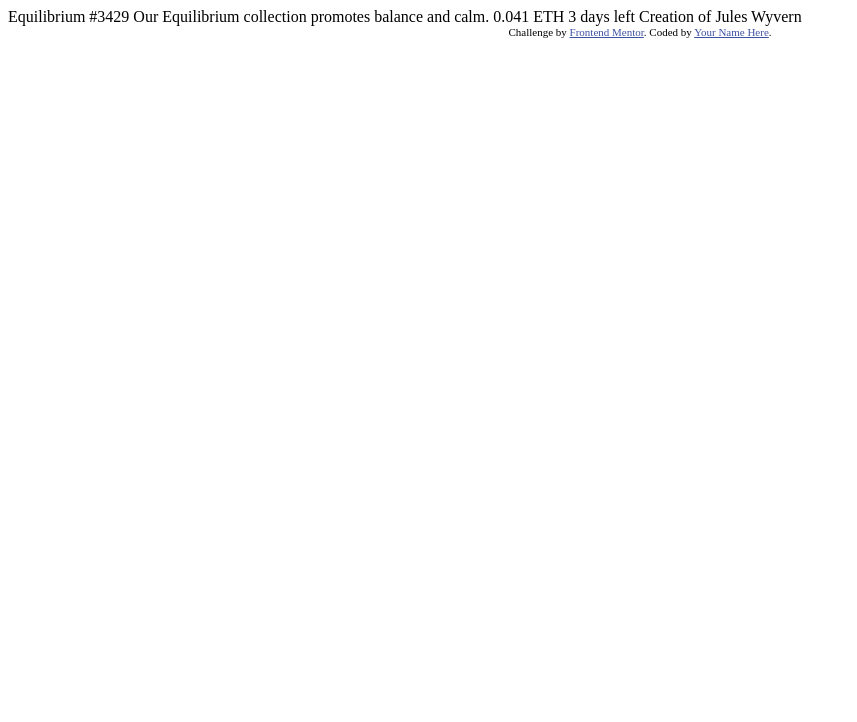
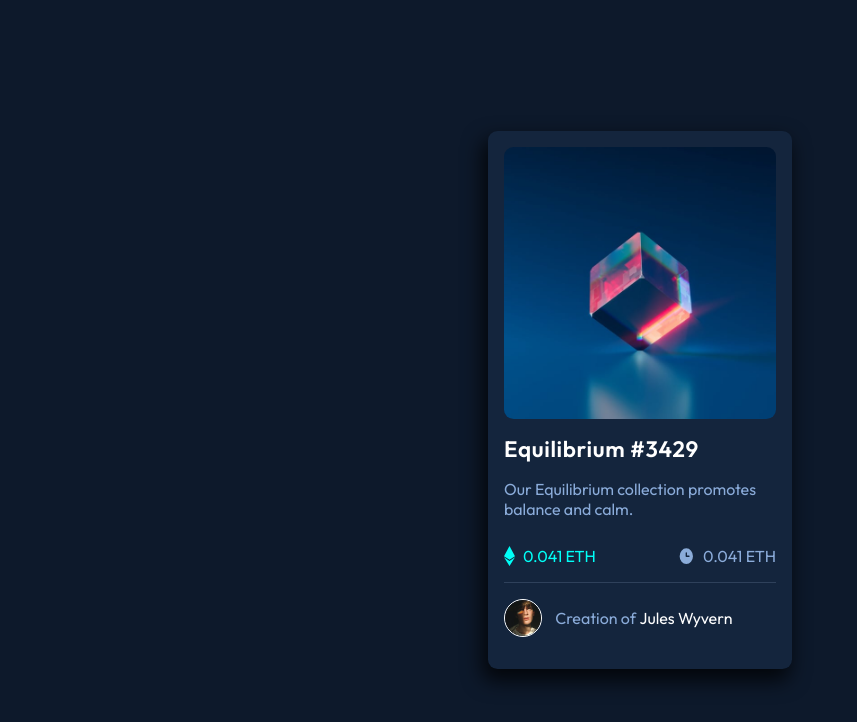
Before and after one commit to Nadunnissanka/nft-preview-card-component, a plain HTML site: page index.html in a window 1280 px wide. Shown: the whole page, without its empty margins (0-857 px from the left). Drawn offline with Linux system fonts and the light colour scheme.

Commit message:
ui final update
completed the UI using html and css

```diff
--- /dev/null
+++ b/css/main.scss
@@ -0,0 +1,125 @@
+@import url('https://fonts.googleapis.com/css2?family=Outfit:wght@100;200;300;400;500;600;700;800;900&display=swap');
+
+* {
+    margin: 0;
+    padding: 0;
+    box-sizing: border-box;
+    font-family: 'Outfit', sans-serif;
+}
+
+.nft-body {
+    display: flex;
+    justify-content: center;
+    align-items: center;
+    background-color: hsl(217, 54%, 11%);
+    height: 100vh;
+    width: 100vw;
+}
+
+.nft-card {
+    box-shadow: -4px 10px 20px 2px rgb(0 0 0 / 75%);
+    border-radius: 0.6rem;
+    background-color: hsl(216, 50%, 16%);
+    .nft-img {
+        position: relative;
+        .image {
+            opacity: 1;
+            display: block;
+            width: 17rem;
+            height: 17rem;
+            margin: 1rem;
+            transition: .5s ease;
+            backface-visibility: hidden;
+            border-radius: 0.6rem;
+        }
+
+        .middle {
+            transition: .5s ease;
+            opacity: 0;
+            position: absolute;
+            top: 50%;
+            left: 50%;
+            transform: translate(-50%, -50%);
+            -ms-transform: translate(-50%, -50%);
+            text-align: center;
+            width: 17rem;
+            height: 17rem;
+            display: flex;
+            align-items: center;
+            justify-content: center;
+            background-color: hsl(178, 100%, 50%);
+            border-radius: 0.6rem;
+        }
+        &:hover {
+            .middle {
+                opacity: 0.75;
+            }
+        }
+    }
+    .nft-title {
+        color: hsl(0, 0%, 100%);
+        font-weight: 600;
+        max-width: 17rem;
+        margin-inline: 1rem;
+        font-size: 1.4rem;
+        letter-spacing: 0.04rem;
+        transition: .5s ease;
+        &:hover {
+            color: hsl(178, 100%, 50%);
+        }
+    }
+    .nft-paragraph {
+        color: hsl(215, 51%, 70%);
+        max-width: 17rem;
+        margin: 1rem 1rem 1.7rem 1rem;
+    }
+}
+
+.nft-price {
+    display: flex;
+    justify-content: space-between;
+    margin-inline: 1rem;
+    margin-block: 1rem;
+    &-block {
+        display: flex;
+        gap: 0.5rem;
+        .content {
+            display: flex;
+            font-size: 1rem;
+            align-items: center;
+            color:  hsl(178, 100%, 50%);
+        }
+        .days {
+            display: flex;
+            font-size: 1rem;
+            align-items: center;
+            color: hsl(215, 51%, 70%);
+        }
+    }
+}
+
+.creator {
+    display: flex;
+    gap: 0.8rem;
+    margin-inline: 1rem;
+    padding-block: 1rem 2rem;
+    border-top: 1px solid hsl(215, 32%, 27%);
+    img {
+        width: 2.4rem;
+        border: 1px solid hsl(0, 0%, 100%);
+        border-radius: 50%;
+    }
+    &-text {
+        display: flex;
+        align-items: center;
+        color: hsl(215, 51%, 70%);
+        gap: 0.22rem;
+        span {
+            color: hsl(0, 0%, 100%);
+            transition: .5s ease;
+            &:hover {
+                color: hsl(178, 100%, 50%);
+            }
+        }
+    }
+}
--- a/index.html
+++ b/index.html
@@ -8,26 +8,36 @@
 
   <title>Frontend Mentor | NFT preview card component</title>
 
-  <!-- Feel free to remove these styles or customise in your own stylesheet 👍 -->
-  <style>
-    .attribution { font-size: 11px; text-align: center; }
-    .attribution a { color: hsl(228, 45%, 44%); }
-  </style>
+  <link rel="stylesheet" href="css/main.css" type="text/css">
 </head>
 <body>
-
-  Equilibrium #3429
-
-  Our Equilibrium collection promotes balance and calm.
-
-  0.041 ETH
-  3 days left
-
-  Creation of Jules Wyvern
-
-  <div class="attribution">
-    Challenge by <a href="https://www.frontendmentor.io?ref=challenge" target="_blank">Frontend Mentor</a>.
-    Coded by <a href="#">Your Name Here</a>.
+  <div class="nft-body">
+    <div class="nft-card">
+      <div class="nft-img">
+        <img src="images/image-equilibrium.jpg" alt="Avatar" class="image">
+        <div class="middle">
+          <div class="icon"><img src="images/icon-view.svg" alt="eye"></div>
+        </div>
+      </div>
+      <h4 class="nft-title">Equilibrium #3429</h4>
+      <p class="nft-paragraph">Our Equilibrium collection promotes balance and calm.</p>
+      <!-- pricing section -->
+      <div class="nft-price">
+        <div class="nft-price-block">
+          <img src="images/icon-ethereum.svg" alt="ETH">
+          <p class="content">0.041 ETH</p>
+        </div>
+        <div class="nft-price-block">
+          <img src="images/icon-clock.svg" alt="CLK">
+          <p class="days">0.041 ETH</p>
+        </div>
+      </div>
+      <!-- creator section -->
+      <div class="creator">
+        <img src="images/image-avatar.png" alt="Avatar">
+        <p class="creator-text">Creation of <span> Jules Wyvern</span></p>
+      </div>
+    </div>
   </div>
 </body>
 </html>
```
Also changed, not shown: css/main.css (added), 1 other file.
